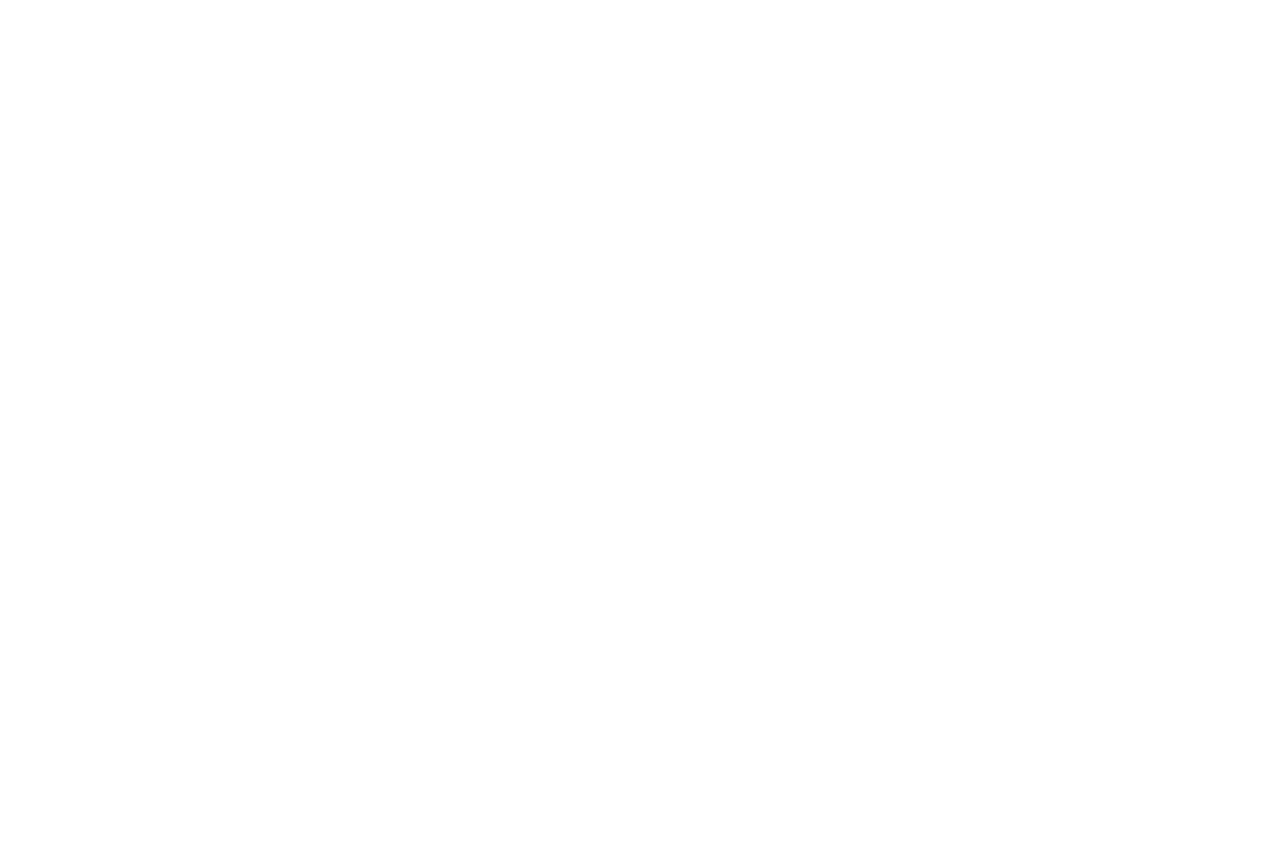
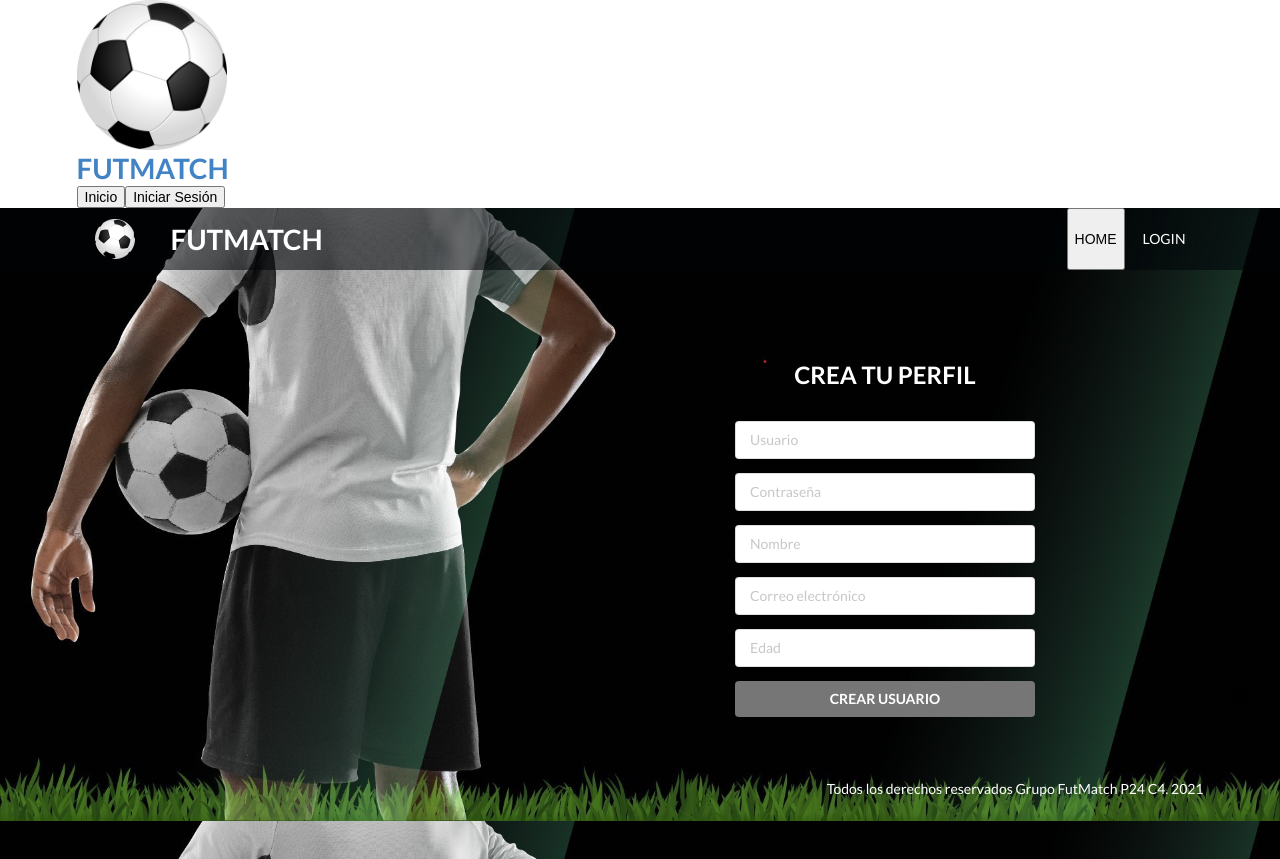
Before and after one commit to RuedaGJuan/4a-futbol-tinder-g24, a Vue app in the folder Proyecto/frontend-futmatch/: page /user/signUp in a window 1280 px wide. Before the commit this address had no page. Before the commit the page ends 800 px from the top, so only its background shows below. Built offline with nearby package versions, Linux system fonts and the light colour scheme; what @vue/apollo-option would draw is missing.

Commit message:
intentandolo

```diff
--- a/Proyecto/frontend-futmatch/src/App.vue
+++ b/Proyecto/frontend-futmatch/src/App.vue
@@ -1,13 +1,42 @@
 <template>
+
+  <div id="app" class="app">
+
+
+      <div class="ui container">
+
+        <div class="left menu">
+          <router-link class="item" to="/user/home">
+            <img  class="ui small image"  src="./assets/FUT_logo.png" alt="Ecommerce"/>
+          </router-link>
+          <router-link class="item" to="/user/home">
+            <h1>FUTMATCH</h1>
+          </router-link>
+        </div>
+
+        <div class="right menu">
+          <button v-if="!is_auth" v-on:click="loadHome"> Inicio </button>
+          <button v-if="!is_auth" v-on:click="loadLogIn" > Iniciar Sesión </button>
+          <button v-if="is_auth" v-on:click="logOut"> Cerrar Sesión </button>
+        </div>
+
+      </div>
+
+
       <div class="main-component">
         <router-view
           v-on:completedLogIn="completedLogIn"
-      v-on:completedSignUp="completedSignUp"
           v-on:logOut="logOut"
+          v-on:loadhome="loadHome"
         >
         </router-view>
       </div>
+
+  </div>
+
+
 </template>
+
 <script>
 export default {
   name: "App",
@@ -23,7 +52,7 @@ export default {
 
   methods: {
     loadLogIn: function () {
-      this.$router.push({ name: "Login" });
+      this.$router.push({ name: "logIn" });
     },
 
     loadSignUp: function () {
@@ -44,7 +73,7 @@ export default {
     },
 
     loadConvocatorias: function () {
-      this.$router.push({ name: "Convocatorias" });
+      this.$router.push({ name: "convocatorias" });
     },
 
     loadHome: function () {
@@ -54,8 +83,37 @@ export default {
     logOut: function () {
       localStorage.clear();
       alert("Sesión Cerrada");
-      this.loadLogIn();
+      this.loadHome();
     },
   },
 };
 </script>
+
+<style lang="scss" scoped>
+.ui.menu.secondary {
+  background-color: #0005088e;
+
+  .item {
+    color: #ffffff;
+    &:hover {
+      color: #21ba45;
+    }
+  }
+  .menu.left {
+    width: 40%;
+    .ui.image {
+      width: 40px;
+    }
+  }
+  .menu.right {
+    width: 40%;
+    justify-content: flex-end;
+    .logout,
+    .cart {
+      &:hover {
+        cursor: pointer;
+      }
+    }
+  }
+}
+</style>
--- a/Proyecto/frontend-futmatch/src/components/Convocatorias.vue
+++ b/Proyecto/frontend-futmatch/src/components/Convocatorias.vue
@@ -2,7 +2,7 @@
   <body>
     <BasicLayouts>
       <div class="ver-convocatorias">
-        <h2>CONVOCATORIA VIGENTES</h2>
+        <h2>CONVOCATORIAS VIGENTES</h2>
         <div class="ui grey inverted segment">
           <div class="ui inverted relaxed divided animated list">
             <div class="item">
@@ -55,21 +55,27 @@
       </div>
       <div class="crear-convocatorias">
         <h2>CREAR CONVOCATORIA</h2>
-        <form class="ui form">
+        <form class="ui form" v-om:submit.prevent="processConvocatoria">
           <div class="field">
-            <input type="text" placeholder="ID jugadores Equipo 1" />
+            <input
+              type="text"
+              v-model="createConvocatoria.fecha"
+              placeholder="Fecha"
+            />
           </div>
           <div class="field">
-            <input type="text" placeholder="ID jugadores Equipo 1" />
+            <input
+              type="text"
+              v-model="createConvocatoria.hora"
+              placeholder="Hora"
+            />
           </div>
           <div class="field">
-            <input type="text" placeholder="Fecha" />
-          </div>
-          <div class="field">
-            <input type="text" placeholder="Hora" />
-          </div>
-          <div class="field">
-            <input type="text" placeholder="Localidad" />
+            <input
+              type="text"
+              v-model="createConvocatoria.localidad"
+              placeholder="Localidad"
+            />
           </div>
           <button
             class="ui button fluid grey"
@@ -88,11 +94,80 @@
 </template>
 
 <script>
+import gql from "graphql-tag";
 import BasicLayouts from "../layouts/BasicLayouts.vue";
+
 export default {
-  components: {
-    name: "Convocatorias",
-    BasicLayouts,
+  name: "Convocatorias",
+  BasicLayouts,
+
+  data: function () {
+    return {
+      createConvocatoria: {
+        fecha: "",
+        hora: "",
+        localidad: "",
+      },
+    };
+  },
+
+  methods: {
+    processConvocatoria: async function () {
+      if (
+        localStorage.getItem("token_access") === null ||
+        localStorage.getItem("token_refresh") === null
+      ) {
+        this.$emit("logOut");
+        return;
+      }
+      localStorage.setItem("token_access", "");
+
+      await this.$apollo
+        .mutate({
+          mutation: gql`
+            mutation ($refresh: String!) {
+              refreshToken(refresh: $refresh) {
+                access
+              }
+            }
+          `,
+          variables: {
+            refresh: localStorage.getItem("token_refresh"),
+          },
+        })
+        .then((result) => {
+          localStorage.setItem("token_access", result.data.refreshToken.access);
+        })
+        .catch((error) => {
+          this.$emit("logOut");
+          return;
+        });
+
+      await this.$apollo
+        .mutate({
+          mutation: gql`
+            mutation ($convocatoria: ConvocatoriaInput!) {
+              createConvocatoria(convocatoria: $convocatoria) {
+                id
+                jugEquip1
+                jugEquip2
+                fecha
+                hora
+                localidad
+              }
+            }
+          `,
+          variables: {
+            convocatoria: this.createConvocatoria,
+          },
+        })
+        .then((result) => {
+          alert("Convocatoria creada de manera Correcta");
+        })
+        .catch((error) => {
+          alert("Error al crear la convocatoria");
+        });
+    },
   },
 };
 </script>
--- a/Proyecto/frontend-futmatch/src/views/Home.vue
+++ b/Proyecto/frontend-futmatch/src/components/Home.vue
@@ -10,10 +10,10 @@
           aut repellendus suscipit ipsa, quae rerum illo nihil? Autem, veniam
           illo.
         </p>
-        <button class="ui green button" @click="$router.push('/login')">
+        <button class="ui green button" @click="$router.push('/user/login')">
           LOGIN
         </button>
-        <button class="ui grey button" @click="$router.push('/signup')">
+        <button class="ui grey button" @click="$router.push('/user/signup')">
           CREATE ACCOUNT
         </button>
       </div>
--- a/Proyecto/frontend-futmatch/src/components/Login.vue
+++ b/Proyecto/frontend-futmatch/src/components/Login.vue
@@ -5,21 +5,16 @@
         <h2>INICIA SESIÓN</h2>
         <form class="ui form" v-on:submit.prevent="processLogInUser">
           <div class="field">
-            <input type="text" v-model="user.username" placeholder="Usuario" />
+            <input type="text" v-model="user.username" placeholder="Usuario">
           </div>
 
           <div class="field">
             <input
-              type="password"
-              v-model="user.password"
-              placeholder="Contraseña"
-            />
+              type="password" v-model="user.password" placeholder="Contraseña">
           </div>
 
           <button
-            class="ui button fluid green"
-            type="submit"
-            :class="{ loading }"
+            class="ui button fluid green"  type="submit" :class="{ loading }"
           >
             ENTRAR
           </button>
--- a/Proyecto/frontend-futmatch/src/components/Menu.vue
+++ b/Proyecto/frontend-futmatch/src/components/Menu.vue
@@ -2,28 +2,31 @@
   <div class="ui secondary menu">
     <div class="ui container">
       <div class="left menu">
-        <router-link class="item" to="/">
+        <router-link class="item" to="/user/home">
           <img
             class="ui small image"
             src="../assets/FUT_logo.png"
             alt="Ecommerce"
           />
         </router-link>
-        <router-link class="item" to="/">
+        <router-link class="item" to="/user/home">
           <h1>FUTMATCH</h1>
         </router-link>
       </div>
       <div class="right menu">
-        <router-link class="item" to="/" v-if="!token"> HOME </router-link>
-        <router-link class="item" to="/login" v-if="!token">
+        <button class="button" @click="$router.push('/user/login')" v-if="!is_auth"> HOME </button>
+        <router-link class="item" to="/user/login" v-if="!is_auth">
           LOGIN
         </router-link>
-        <template v-if="token">
-          <router-link class="item" to="/orders">CERRAR SESIÓN</router-link>
-        </template>
+
+          <router-link class="item" to="/user/home"  v-if="is_auth">CERRAR SESIÓN</router-link>
+
       </div>
     </div>
   </div>
+
+
+
 </template>
 
 <script>
--- a/Proyecto/frontend-futmatch/src/components/SignUp.vue
+++ b/Proyecto/frontend-futmatch/src/components/SignUp.vue
@@ -5,35 +5,24 @@
         <h2>CREA TU PERFIL</h2>
         <form class="ui form" v-on:submit.prevent="processSignUp">
           <div class="field">
-            <input type="text" v-model="user.username" placeholder="Usuario" />
+            <input type="text" v-model="user.username" placeholder="Usuario">
           </div>
           <div class="field">
             <input
-              type="password"
-              v-model="user.password"
-              placeholder="Contraseña"
-            />
+              type="password" v-model="user.password" placeholder="Contraseña">
           </div>
           <div class="field">
-            <input type="text" v-model="user.name" placeholder="Nombre" />
+            <input type="text" v-model="user.name" placeholder="Nombre">
           </div>
           <div class="field">
             <input
-              type="email"
-              v-model="user.email"
-              placeholder="Correo electrónico"
-            />
+              type="email" v-model="user.email" placeholder="Correo electrónico">
           </div>
           <div class="field">
-            <input type="text" v-model="user.age" placeholder="Edad" />
+            <input type="text" v-model="user.age" placeholder="Edad">
           </div>
           <button
-            class="ui button fluid grey"
-            type="submit"
-            :class="{ loading }"
-          >
-            CREAR USUARIO
-          </button>
+            class="ui button fluid grey" type="submit" :class="{ loading }">CREAR USUARIO</button>
         </form>
       </div>
       <footer class="footer">
@@ -59,7 +48,7 @@ export default {
         password: "",
         name: "",
         email: "",
-        balance: 0,
+        age: "",
       },
     };
   },
@@ -103,8 +92,8 @@ body {
   background-color: black;
   background-image: url(../assets/register3.jpg);
   background-size: 100%;
-  height: 645px;
-  max-width: 1400px;
+  height: 100%;
+  max-width: 100%;
 }
 
 .register {
--- /dev/null
+++ b/Proyecto/frontend-futmatch/src/router.js
@@ -0,0 +1,85 @@
+import gql from "graphql-tag";
+import { createRouter, createWebHistory } from "vue-router";
+import { ApolloClient, createHttpLink, InMemoryCache } from '@apollo/client/core'
+
+import Home from "./components/Home.vue";
+import LogIn from "./components/Login.vue";
+import SignUp from "./components/SignUp.vue";
+import Convocatorias from "./components/Convocatorias.vue";
+
+const routes = [{
+    path: '/user/logIn',
+    name: "logIn",
+    component: LogIn,
+    meta: { requiresAuth: false }
+  },
+  {
+    path: '/user/signUp',
+    name: "SignUp",
+    component: SignUp,
+    meta: { requiresAuth: false }
+  },
+  {
+    path: '/user/home',
+    name: "home",
+    component: Home,
+    meta: { requiresAuth: false }
+  },
+  {
+    path: '/user/convocatorias',
+    name: "convocatorias",
+    component: Convocatorias,
+    meta: { requiresAuth: true }
+  }
+
+];
+
+const router = createRouter({
+  history: createWebHistory(process.env.BASE_URL),
+  routes,
+});
+
+const apolloClient = new ApolloClient({
+  link: createHttpLink({ uri: 'https://futmatch-apigateway.herokuapp.com/' }),
+  cache: new InMemoryCache()
+})
+
+async function isAuth() {
+  if (localStorage.getItem("token_access") === null ||
+    localStorage.getItem("token_refresh") === null) {
+    return false;
+  }
+
+  try {
+    var result = await apolloClient.mutate({
+      mutation: gql`
+        mutation ($refresh: String!) {
+          refreshToken(refresh: $refresh) {
+            access
+          }
+        }
+      `,
+      variables: {
+        refresh: localStorage.getItem("token_refresh"),
+      },
+    })
+
+    localStorage.setItem("token_access", result.data.refreshToken.access);
+    return true;
+  } catch {
+    localStorage.clear();
+    alert("Su sesión expiró, por favor vuelva a iniciar sesión");
+    return false;
+  }
+}
+
+router.beforeEach(async (to, from) => {
+  var is_auth = await isAuth();
+
+  if (is_auth == to.meta.requiresAuth) return true
+  if (is_auth) return { name: "convocatorias" };
+  return { name: "home" };
+})
+
+
+export default router;
```
Also changed, not shown: Proyecto/frontend-futmatch/src/main.js (+13 -14 lines), Proyecto/frontend-futmatch/src/router/index.js (deleted, +0 -35 lines), Proyecto/frontend-futmatch/src/store/index.js (deleted, +0 -12 lines), 1 other file (tests, documents, lock files or other folders). Lines whose indentation alone changed are shown as unchanged.
